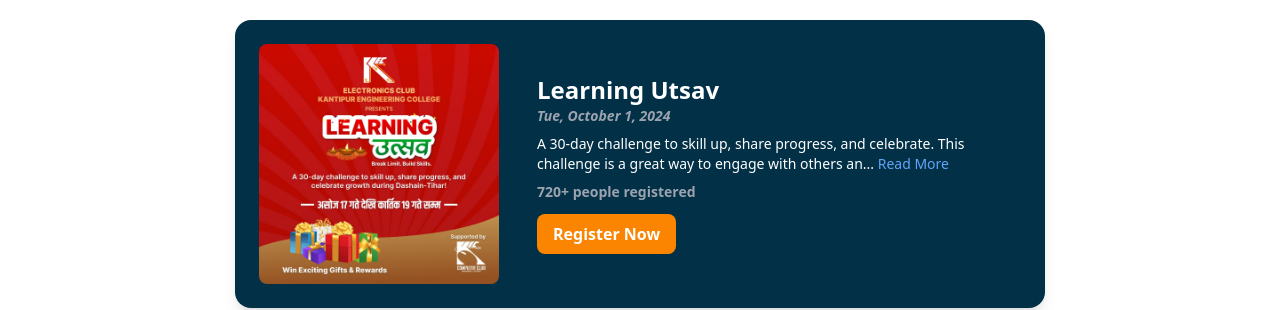
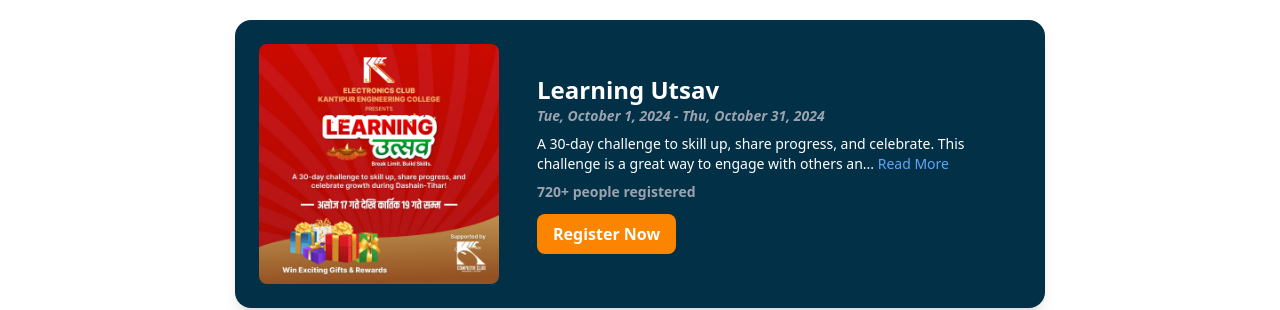
Before and after one commit to computerclubkec/computerclubkec.github.io, a Jekyll site: the page built from index.markdown, in a window 1280 px wide and 900 px high, scrolled down 736 px. Shown: the part 154-464 px from the top of the window. Built offline with Jekyll 4.4.1, drawn with Linux system fonts in a browser that asks for light colours; nearby versions of some CDN libraries.

Commit message:
feat: add the event end and start if the event spans multiple days in ongoing events

```diff
--- a/_includes/upcoming-events.html
+++ b/_includes/upcoming-events.html
@@ -33,7 +33,13 @@
           <div class="md:w-2/3 w-full md:pl-6">
             <h3 class="md:text-2xl text-base font-bold">{{ event.title }}</h3>
             <p class="text-sm text-gray-400 italic font-semibold">
-              {{ event.date | date: "%a, %B %e, %Y" }}
+              <!-- Event Date Logic -->
+              {% if event.end_date and event.date != event.end_date %}
+              <!-- Display start and end date if it's a multi-day event -->
+              {{ event.date | date: "%a, %B %e, %Y" }} - {{ event.end_date |
+              date: "%a, %B %e, %Y" }} {% else %}
+              <!-- Display only the start date if it's a single-day event -->
+              {{ event.date | date: "%a, %B %e, %Y" }} {% endif %}
             </p>
 
             <!-- Event Description with Show More/Show Less -->
```
